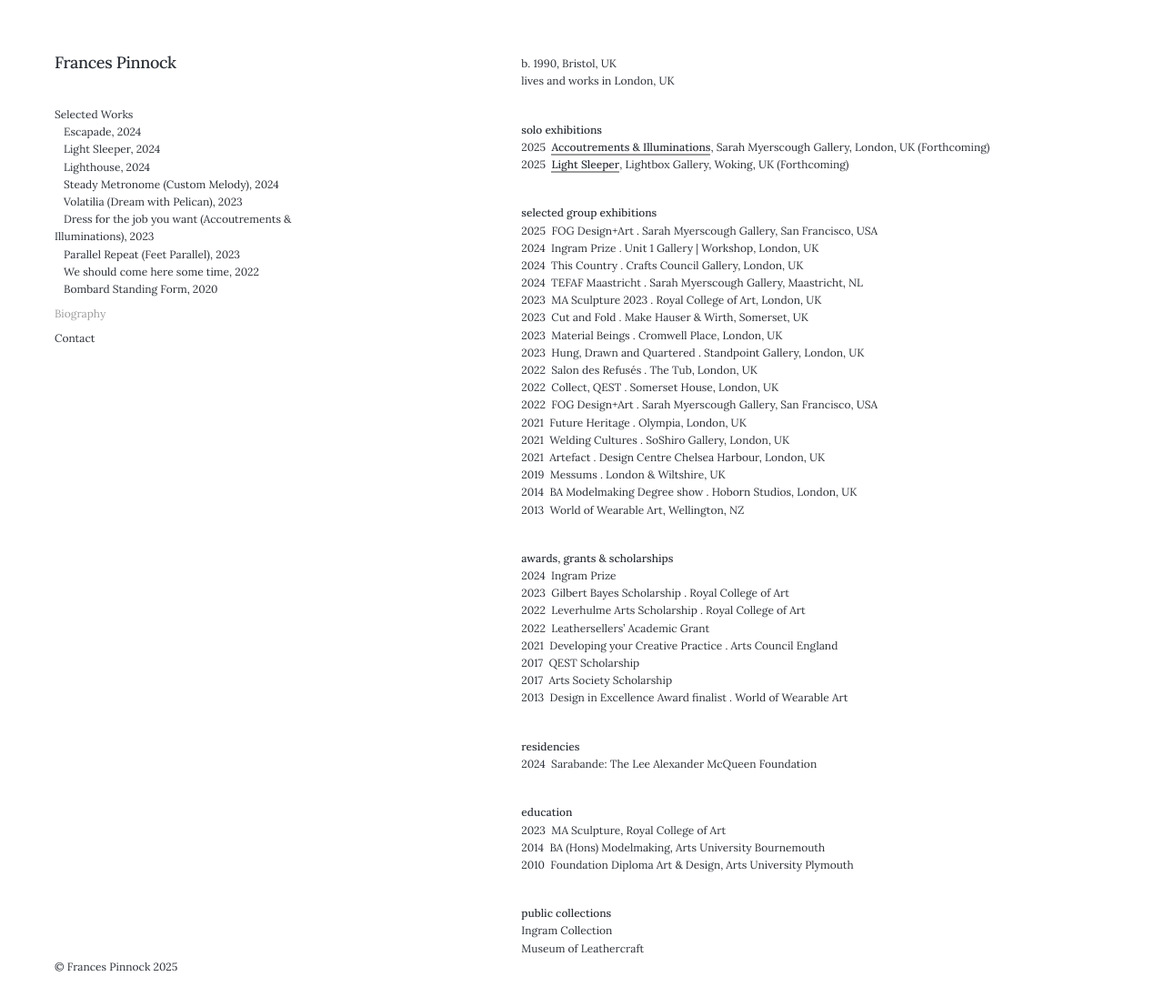
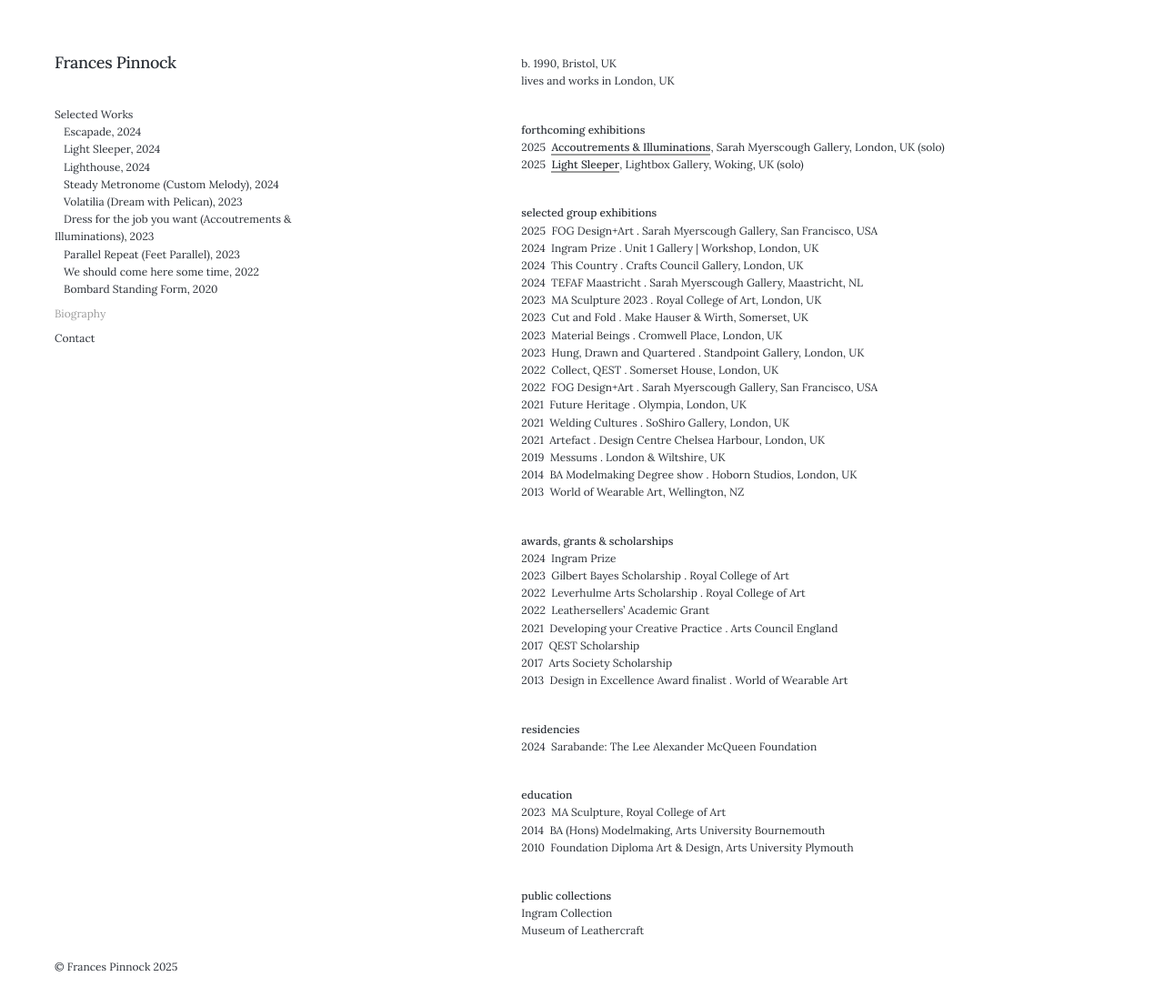
Before and after one commit to francespinnock/francespinnock.github.io, a Jekyll site: the page built from _pages/bio.md, in a window 1280 px wide and 1112 px high. Shown: the top 1107 px of the window at 91% size. Built offline with Jekyll 4.4.1, drawn with Linux system fonts in a browser that asks for light colours; nearby versions of some CDN libraries; some web fonts are replaced.

Commit message:
Update bio.md

```diff
--- a/_pages/bio.md
+++ b/_pages/bio.md
@@ -7,9 +7,9 @@ b. 1990, Bristol, UK
 lives and works in London, UK
 <br />
 
-**solo exhibitions**
-2025&nbsp;&nbsp;[Accoutrements & Illuminations](https://www.sarahmyerscough.com/exhibitions/70-frances-pinnock-solo-show-gallery-solo-show-2025/), Sarah Myerscough Gallery, London, UK  (Forthcoming)
-2025&nbsp;&nbsp;[Light Sleeper](https://www.thelightbox.org.uk/whats-on/frances-pinnock-light-sleeper), Lightbox Gallery, Woking, UK  (Forthcoming)
+**forthcoming exhibitions**
+2025&nbsp;&nbsp;[Accoutrements & Illuminations](https://www.sarahmyerscough.com/exhibitions/70-frances-pinnock-solo-show-gallery-solo-show-2025/), Sarah Myerscough Gallery, London, UK  (solo)
+2025&nbsp;&nbsp;[Light Sleeper](https://www.thelightbox.org.uk/whats-on/frances-pinnock-light-sleeper), Lightbox Gallery, Woking, UK  (solo)
 <br />
 
 **selected group exhibitions**
@@ -21,7 +21,6 @@ lives and works in London, UK
 2023&nbsp;&nbsp;Cut and Fold . Make Hauser & Wirth, Somerset, UK
 2023&nbsp;&nbsp;Material Beings . Cromwell Place, London, UK
 2023&nbsp;&nbsp;Hung, Drawn and Quartered . Standpoint Gallery, London, UK
-2022&nbsp;&nbsp;Salon des Refusés . The Tub, London, UK
 2022&nbsp;&nbsp;Collect, QEST . Somerset House, London, UK
 2022&nbsp;&nbsp;FOG Design+Art . Sarah Myerscough Gallery, San Francisco, USA
 2021&nbsp;&nbsp;Future Heritage . Olympia, London, UK
```
